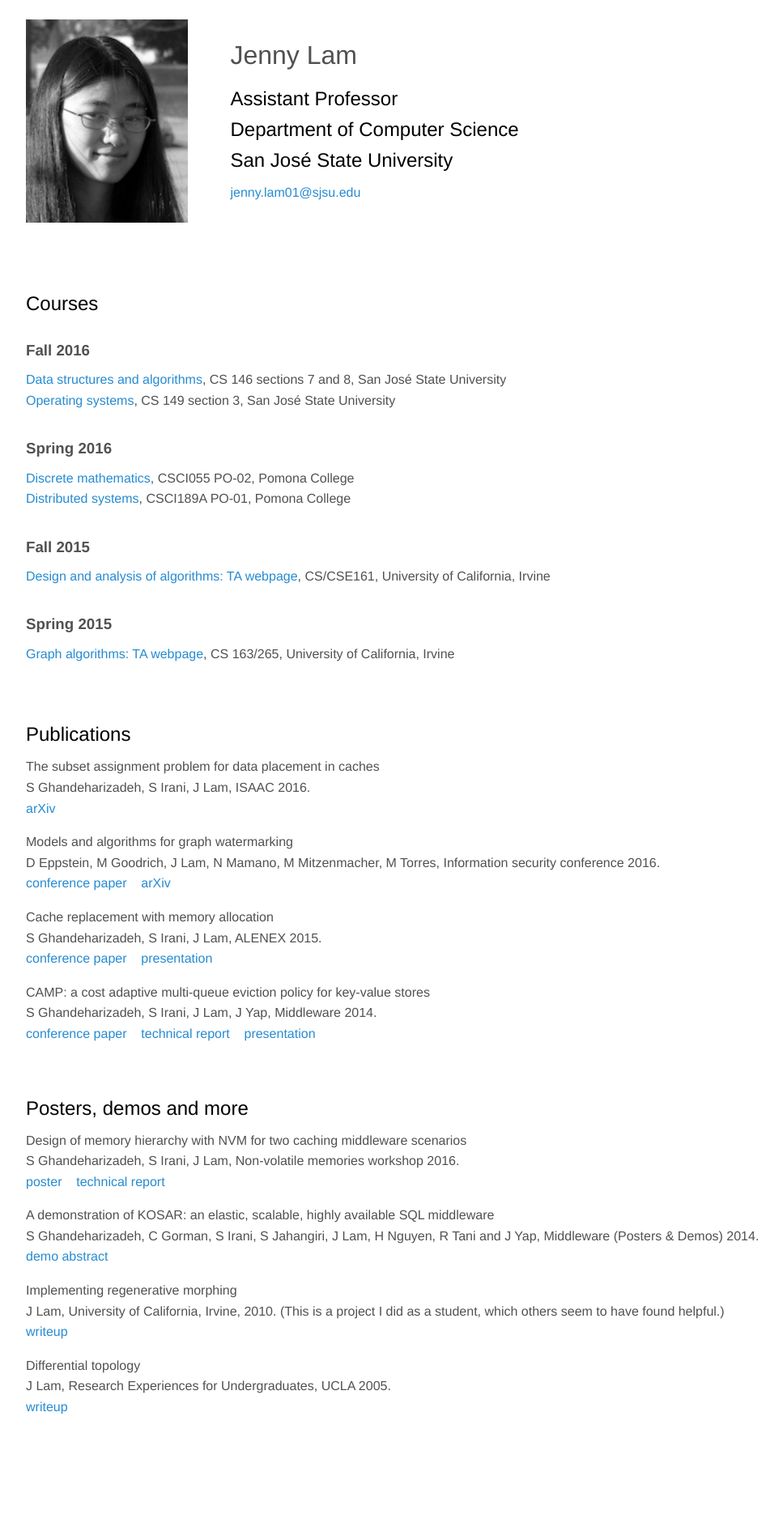
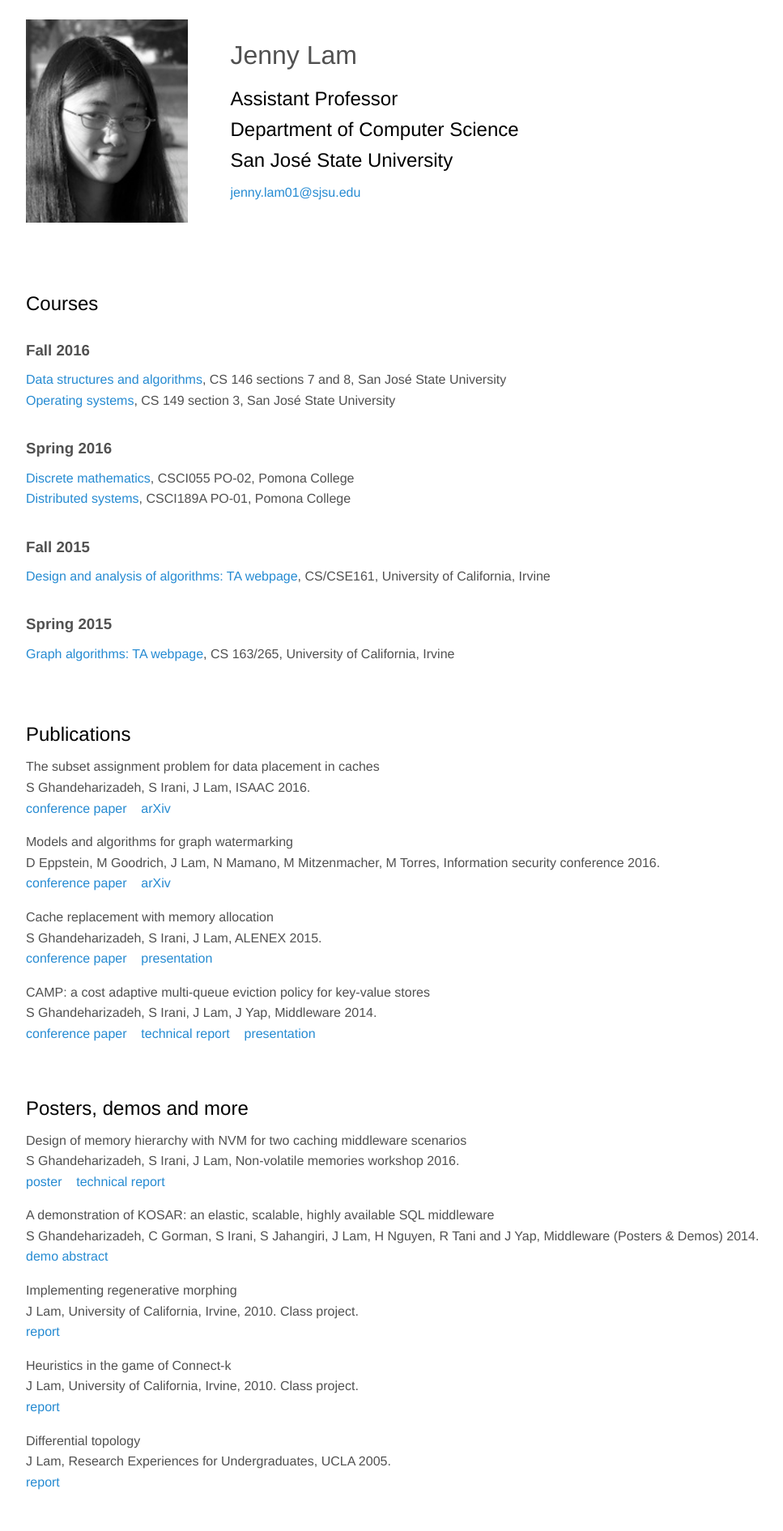
Before and after one commit to jnylam/jnylam.github.io, a Jekyll site: the page built from index.html, in a window 1280 px wide. Shown: the whole page at 81% size, without its empty margins (128-1095 px from the left). Built offline with Jekyll 4.4.1, drawn with Linux system fonts in a browser that asks for light colours; before the commit the page ends 1799 px from its top, so only the background shows below that.

Commit message:
update front page

```diff
--- a/index.html
+++ b/index.html
@@ -55,7 +55,7 @@ layout: homepage
     <ul>
         <li class='title'>The subset assignment problem for data placement in caches</li>
         <li>S Ghandeharizadeh, S Irani, J Lam, ISAAC 2016.</li>
-        <li><a href="//arxiv.org/abs/1609.08767">arXiv</a></li>
+        <li><a href="http://drops.dagstuhl.de/opus/frontdoor.php?source_opus=6805">conference paper</a>  &nbsp;&nbsp; <a href="//arxiv.org/abs/1609.08767">arXiv</a></li>
     </ul>
 
     <ul>
@@ -92,13 +92,19 @@ layout: homepage
 
   <ul>
     <li class='title'>Implementing regenerative morphing</li>
-    <li> J Lam, University of California, Irvine, 2010. (This is a project I did as a student, which others seem to have found helpful.)</li>
-    <li><a href="assets/pdf/regmorph.pdf">writeup</a></li>
+    <li> J Lam, University of California, Irvine, 2010. Class project.</li>
+    <li><a href="assets/pdf/regmorph.pdf">report</a></li>
+  </ul>
+
+  <ul>
+    <li class='title'>Heuristics in the game of Connect-k</li>
+    <li> J Lam, University of California, Irvine, 2010. Class project.</li>
+    <li><a href="assets/pdf/connectk.pdf">report</a></li>
   </ul>
 
   <ul>
     <li class='title'>Differential topology</li>
     <li>J Lam, Research Experiences for Undergraduates, UCLA 2005.</li>
-    <li><a href="assets/pdf/difftopo.pdf">writeup</a></li>
+    <li><a href="assets/pdf/difftopo.pdf">report</a></li>
   </ul>
 </section>
```
